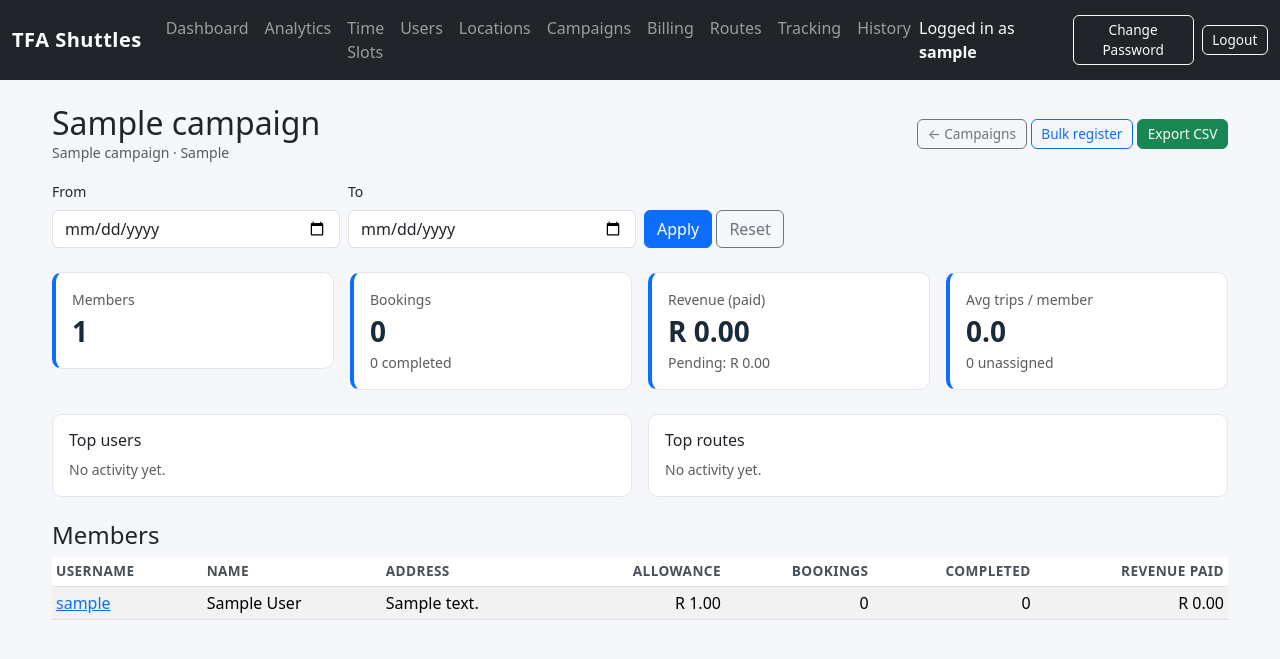
After one commit to naasifveroni-creator/transport-system, a Flask app: page /admin/campaigns/1 in a window 1280 px wide. The commit adds this page. Shown: the top 659 px of the page. Run offline with Flask 3, Linux system fonts and the light colour scheme; the visitor is signed in with stand-in values (Sample User, id 1); tables that the repository leaves empty hold one stand-in row (values such as "Sample post").

Commit message:
Add campaign-aware analytics: filter, breakdown, detail page, export

```diff
--- a/app.py
+++ b/app.py
@@ -1218,9 +1218,21 @@ def admin_analytics():
 
     start = request.args.get('start', '').strip() or None
     end = request.args.get('end', '').strip() or None
+    campaign_id = request.args.get('campaign', '').strip() or None
 
     ba = BusinessAnalytics()
-    overview = ba.get_overview_metrics(start, end)
+
+    if campaign_id:
+        try:
+            cid = int(campaign_id)
+            overview = ba.get_overview_metrics_by_campaign(cid, start, end)
+        except ValueError:
+            cid = None
+            overview = ba.get_overview_metrics(start, end)
+    else:
+        cid = None
+        overview = ba.get_overview_metrics(start, end)
+
     insights = ba.get_insights(start, end)
     revenue_trend = ba.get_revenue_trend(days=30)
     bookings_trend = ba.get_bookings_trend(days=30)
@@ -1230,6 +1242,7 @@ def admin_analytics():
     top_routes = ba.get_top_routes(limit=8, start=start, end=end)
     top_drivers = ba.get_top_drivers(limit=5, start=start, end=end)
     top_users = ba.get_top_users(limit=5, start=start, end=end)
+    campaigns = ba.get_campaign_stats()
 
     return render_template('admin_analytics.html',
                            overview=overview,
@@ -1242,9 +1255,10 @@ def admin_analytics():
                            top_routes=top_routes,
                            top_drivers=top_drivers,
                            top_users=top_users,
+                           campaigns=campaigns,
+                           campaign_id=cid,
                            start=start or '',
                            end=end or '')
-
 
 @app.route('/admin/reports')
 @login_required
@@ -1610,6 +1624,60 @@ def admin_bulk_register(campaign_id):
     return render_template('admin_bulk_register.html', campaign=campaign)
 
 
+@app.route('/admin/campaigns/<int:campaign_id>')
+@login_required
+def admin_campaign_detail(campaign_id):
+    if not current_user.is_authenticated or not current_user.is_admin:
+        return redirect(url_for('login'))
+
+    start = request.args.get('start', '').strip() or None
+    end = request.args.get('end', '').strip() or None
+
+    ba = BusinessAnalytics()
+    detail = ba.get_campaign_detail(campaign_id, start=start, end=end)
+    if not detail:
+        return "Campaign not found", 404
+
+    return render_template('admin_campaign_detail.html',
+                           detail=detail, start=start or '', end=end or '')
+
+
+@app.route('/admin/campaigns/<int:campaign_id>/export')
+@login_required
+def admin_campaign_export(campaign_id):
+    if not current_user.is_authenticated or not current_user.is_admin:
+        return redirect(url_for('login'))
+
+    ba = BusinessAnalytics()
+    detail = ba.get_campaign_detail(campaign_id)
+    if not detail:
+        return "Campaign not found", 404
+
+    output = io.StringIO()
+    writer = csv.writer(output)
+
+    writer.writerow(['Campaign', detail['campaign']['name']])
+    writer.writerow(['Business', detail['campaign']['business_name']])
+    writer.writerow(['Area', detail['campaign']['area']])
+    writer.writerow([])
+    writer.writerow(['Totals'])
+    for k, v in detail['totals'].items():
+        writer.writerow([k, v])
+    writer.writerow([])
+    writer.writerow(['Members'])
+    writer.writerow(['Username', 'Name', 'Address', 'Allowance',
+                     'Bookings', 'Completed', 'Revenue Paid'])
+    for m in detail['members']:
+        writer.writerow([m['username'], m['name'], m['address'],
+                         m['allowance'], m['bookings'],
+                         m['completed'], m['revenue_paid']])
+
+    output.seek(0)
+    filename = f"campaign_{campaign_id}_report.csv"
+    return Response(output.getvalue(), mimetype='text/csv',
+                    headers={'Content-Disposition': f'attachment;filename={filename}'})
+
+
 # ===== BILLING ROUTES =====
 @app.route('/admin/invoice_booking/<int:booking_id>', methods=['POST'])
 @login_required
--- /dev/null
+++ b/templates/admin_campaign_detail.html
@@ -0,0 +1,141 @@
+{% extends "base.html" %}
+{% block title %}{{ detail.campaign.name }} — TFA Shuttles{% endblock %}
+
+{% block content %}
+<div class="d-flex justify-content-between align-items-center mb-3">
+    <div>
+        <h2 class="mb-0">{{ detail.campaign.name }}</h2>
+        <div class="small text-muted">
+            {{ detail.campaign.business_name or '' }}
+            {% if detail.campaign.area %} · {{ detail.campaign.area }}{% endif %}
+            {% if not detail.campaign.active %} · <span class="text-warning">Paused</span>{% endif %}
+        </div>
+    </div>
+    <div>
+        <a class="btn btn-outline-secondary btn-sm"
+           href="{{ url_for('admin_campaigns') }}">← Campaigns</a>
+        <a class="btn btn-outline-primary btn-sm"
+           href="{{ url_for('admin_bulk_register', campaign_id=detail.campaign.id) }}">
+            Bulk register
+        </a>
+        <a class="btn btn-success btn-sm"
+           href="{{ url_for('admin_campaign_export', campaign_id=detail.campaign.id) }}">
+            Export CSV
+        </a>
+    </div>
+</div>
+
+<form method="GET" class="row g-2 align-items-end mb-4">
+    <div class="col-md-3">
+        <label class="form-label small">From</label>
+        <input class="form-control" type="date" name="start" value="{{ start }}">
+    </div>
+    <div class="col-md-3">
+        <label class="form-label small">To</label>
+        <input class="form-control" type="date" name="end" value="{{ end }}">
+    </div>
+    <div class="col-md-3">
+        <button class="btn btn-primary" type="submit">Apply</button>
+        <a class="btn btn-outline-secondary" href="{{ url_for('admin_campaign_detail', campaign_id=detail.campaign.id) }}">Reset</a>
+    </div>
+</form>
+
+<div class="row g-3 mb-4">
+    <div class="col-md-3">
+        <div class="card stat-card"><div class="card-body">
+            <div class="text-muted small">Members</div>
+            <div class="fs-3">{{ detail.totals.members }}</div>
+        </div></div>
+    </div>
+    <div class="col-md-3">
+        <div class="card stat-card"><div class="card-body">
+            <div class="text-muted small">Bookings</div>
+            <div class="fs-3">{{ detail.totals.bookings }}</div>
+            <div class="small text-muted">{{ detail.totals.completed }} completed</div>
+        </div></div>
+    </div>
+    <div class="col-md-3">
+        <div class="card stat-card"><div class="card-body">
+            <div class="text-muted small">Revenue (paid)</div>
+            <div class="fs-3">R {{ '%.2f'|format(detail.totals.revenue_paid) }}</div>
+            <div class="small text-muted">Pending: R {{ '%.2f'|format(detail.totals.revenue_pending) }}</div>
+        </div></div>
+    </div>
+    <div class="col-md-3">
+        <div class="card stat-card"><div class="card-body">
+            <div class="text-muted small">Avg trips / member</div>
+            <div class="fs-3">{{ detail.totals.avg_trips_per_member }}</div>
+            <div class="small text-muted">{{ detail.totals.unassigned }} unassigned</div>
+        </div></div>
+    </div>
+</div>
+
+<div class="row g-3 mb-4">
+    <div class="col-md-6">
+        <div class="card"><div class="card-body">
+            <h6 class="card-title">Top users</h6>
+            {% if detail.top_users %}
+            <table class="table table-sm mb-0">
+                <thead><tr><th>User</th><th class="text-end">Bookings</th></tr></thead>
+                <tbody>
+                {% for u in detail.top_users %}
+                    <tr><td>{{ u.username }}</td><td class="text-end">{{ u.bookings }}</td></tr>
+                {% endfor %}
+                </tbody>
+            </table>
+            {% else %}
+            <div class="text-muted small">No activity yet.</div>
+            {% endif %}
+        </div></div>
+    </div>
+    <div class="col-md-6">
+        <div class="card"><div class="card-body">
+            <h6 class="card-title">Top routes</h6>
+            {% if detail.top_routes %}
+            <table class="table table-sm mb-0">
+                <thead><tr><th>Route</th><th class="text-end">Bookings</th></tr></thead>
+                <tbody>
+                {% for r in detail.top_routes %}
+                    <tr><td>{{ r.route }}</td><td class="text-end">{{ r.bookings }}</td></tr>
+                {% endfor %}
+                </tbody>
+            </table>
+            {% else %}
+            <div class="text-muted small">No activity yet.</div>
+            {% endif %}
+        </div></div>
+    </div>
+</div>
+
+<h4>Members</h4>
+{% if detail.members %}
+<div class="table-responsive">
+    <table class="table table-striped table-sm align-middle">
+        <thead>
+            <tr>
+                <th>Username</th><th>Name</th><th>Address</th>
+                <th class="text-end">Allowance</th>
+                <th class="text-end">Bookings</th>
+                <th class="text-end">Completed</th>
+                <th class="text-end">Revenue Paid</th>
+            </tr>
+        </thead>
+        <tbody>
+        {% for m in detail.members %}
+            <tr>
+                <td><a href="{{ url_for('admin_user_edit', username=m.username) }}">{{ m.username }}</a></td>
+                <td>{{ m.name }}</td>
+                <td>{{ m.address or '—' }}</td>
+                <td class="text-end">R {{ '%.2f'|format(m.allowance) }}</td>
+                <td class="text-end">{{ m.bookings }}</td>
+                <td class="text-end">{{ m.completed }}</td>
+                <td class="text-end">R {{ '%.2f'|format(m.revenue_paid) }}</td>
+            </tr>
+        {% endfor %}
+        </tbody>
+    </table>
+</div>
+{% else %}
+<div class="alert alert-info">No members in this campaign yet.</div>
+{% endif %}
+{% endblock %}
--- a/templates/admin_campaigns.html
+++ b/templates/admin_campaigns.html
@@ -27,7 +27,7 @@
         {% for c in campaigns %}
             <tr>
                 <td>
-                    <strong>{{ c.name }}</strong>
+                    <a href="{{ url_for('admin_campaign_detail', campaign_id=c.id) }}"><strong>{{ c.name }}</strong></a>
                     {% if c.description %}
                     <div class="small text-muted">{{ c.description }}</div>
                     {% endif %}
```
Also changed, not shown: plugins/business_analytics.py (+186 -0 lines), templates/admin_analytics.html (+57 -1 lines).
